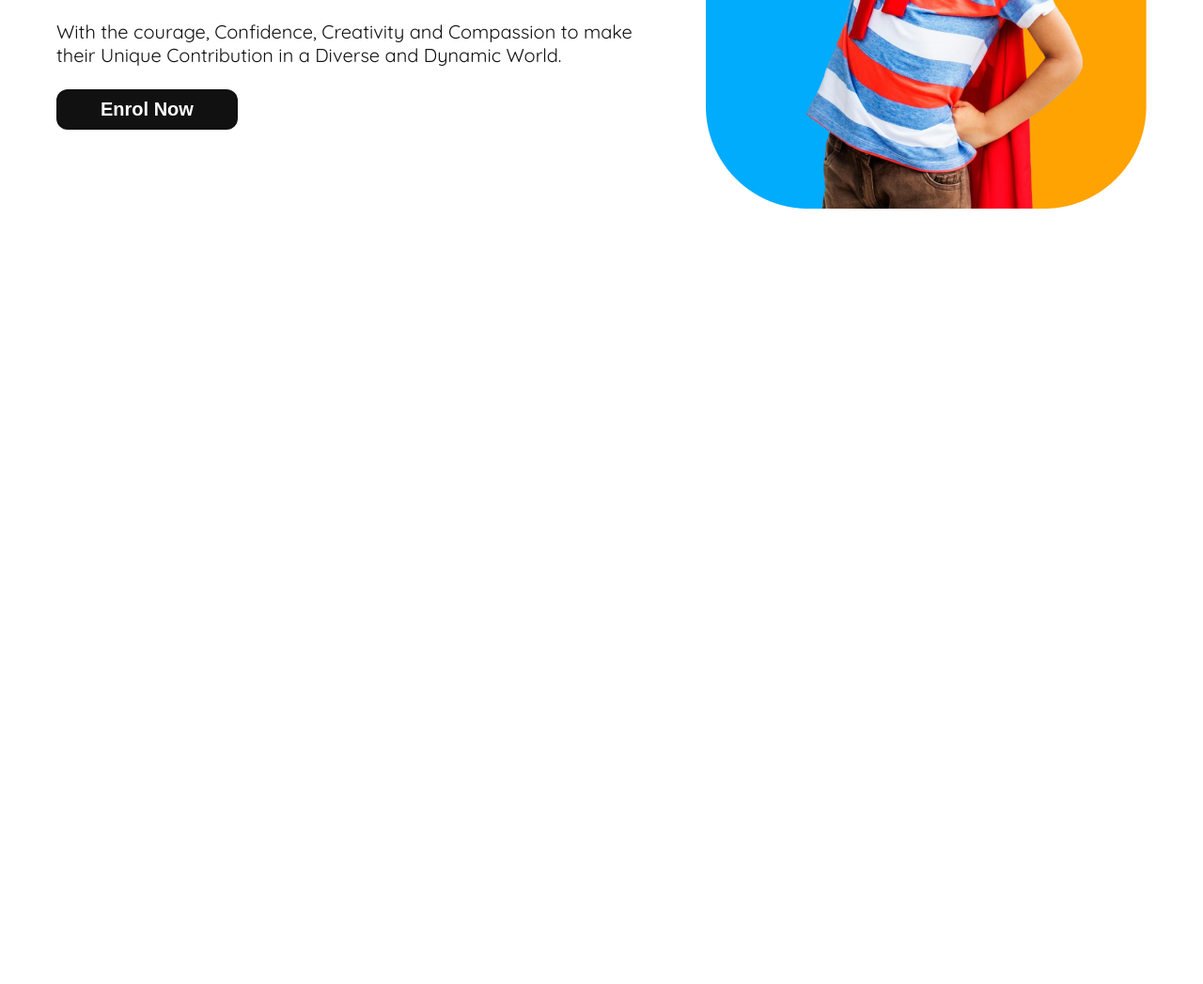
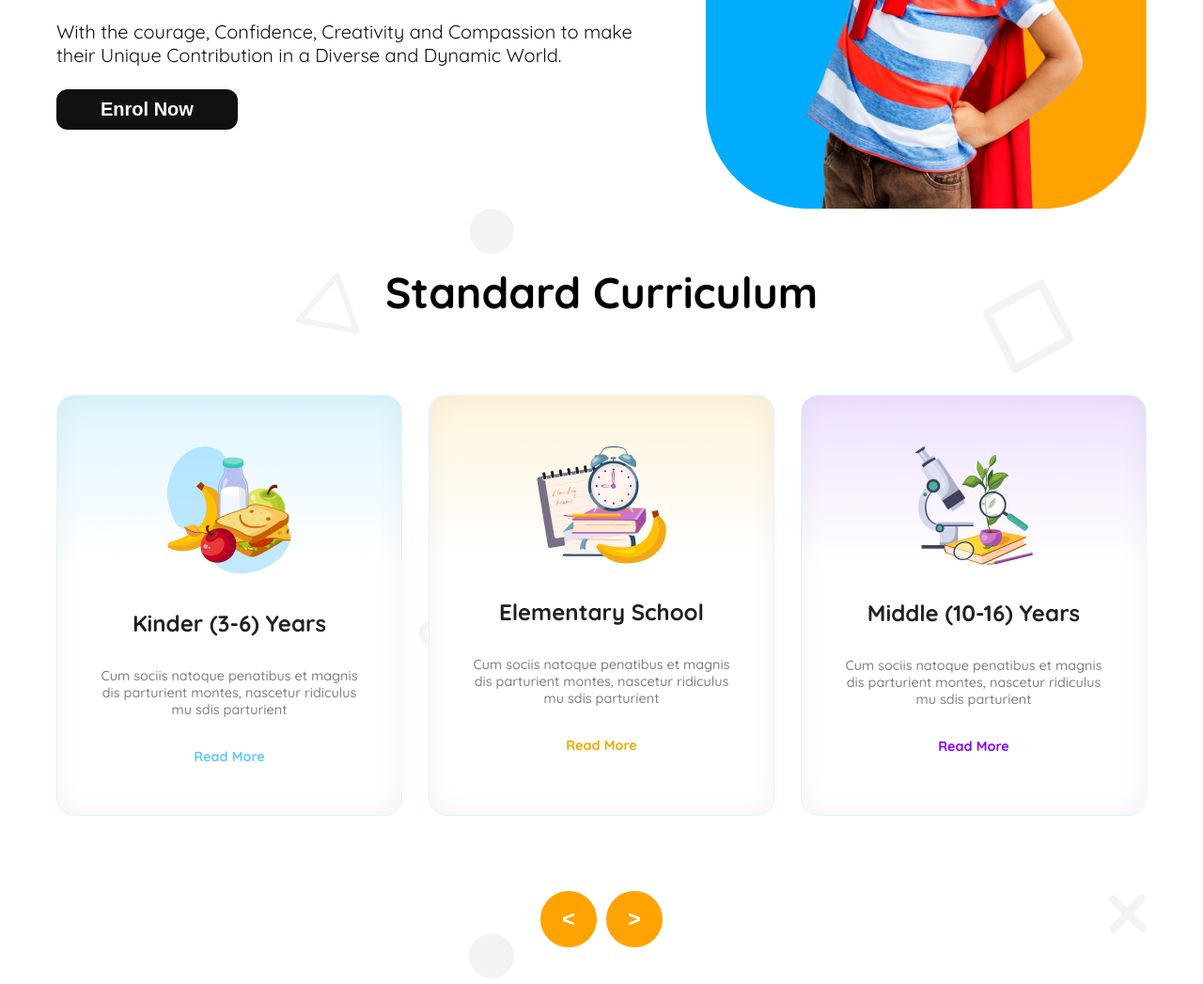
Before and after one commit to OMIT-HASAN-CODER/Assignment-2, a plain HTML site: page index.html in a window 1280 px wide. Shown: the part 537-1584 px from the top of the page at 94% size. Before the commit the page ends 800 px from the top, so only its background shows below. Drawn offline with Linux system fonts and the light colour scheme.

Commit message:
add curriculum section

```diff
--- a/index.html
+++ b/index.html
@@ -45,6 +45,41 @@
                 <img class="banner-img" src="assets/hero-kids.png" alt="kids image">
             </div>
         </section>
+        <section class="curriculums display-flex">
+            <div>
+                <h3 class="curriculums-title">Standard Curriculum</h3>
+            </div>
+            <div class="curriculums-container">
+                <div class="curriculum-card-1 display-flex">
+                    <div>
+                        <img class="curriculum-icon" src="assets/kinder.png" alt="kinder">
+                        <h3 class="curriculum-title">Kinder (3-6) Years</h3>
+                        <p class="curriculum-description">Cum sociis natoque penatibus et magnis dis parturient montes, nascetur ridiculus mu sdis parturient</p>
+                        <p class="read-more-1">Read More</p>
+                    </div>
+                </div>
+                <div class="curriculum-card-2 display-flex">
+                    <div>
+                        <img class="curriculum-icon" src="assets/elementary.png" alt="elementary">
+                        <h3 class="curriculum-title">Elementary School</h3>
+                        <p class="curriculum-description">Cum sociis natoque penatibus et magnis dis parturient montes, nascetur ridiculus mu sdis parturient</p>
+                        <p class="read-more-2">Read More</p>
+                    </div>
+                </div>
+                <div class="curriculum-card-3 display-flex">
+                    <div>
+                        <img class="curriculum-icon" src="assets/middle.png" alt="middle">
+                        <h3 class="curriculum-title">Middle (10-16) Years</h3>
+                        <p class="curriculum-description">Cum sociis natoque penatibus et magnis dis parturient montes, nascetur ridiculus mu sdis parturient</p>
+                        <p class="read-more-3">Read More</p>
+                    </div>
+                </div>
+            </div>
+            <div class="btn-container">
+                <button class="arrow-btn"><</button>
+                <button class="arrow-btn">></button>
+              </div>
+        </section>
     </main>
     <footer></footer>
 </body>
--- a/style.css
+++ b/style.css
@@ -25,6 +25,11 @@
 
 .color-4{
     color: #5D58EF;
+}
+
+main{
+    max-width: 1440px;
+    margin: 0px auto;
 }
 
 
@@ -117,6 +122,128 @@ header{
 
 
 
+/* curriculums styles */
+.curriculums{
+    background-image: url('assets/bg.png');
+    flex-direction: column;
+}
+
+.curriculums-title{
+    justify-content: center;
+    text-align: center;
+    color: #000;
+    font-size: 2.875rem;
+    font-weight: 700;
+    margin-top: 60px;
+    margin-bottom: 80px;
+}
+
+
+.curriculums-container{
+    max-width: 1160px;
+    margin: 0px auto;
+    display: grid;
+    grid-template-columns: repeat(3, 1fr);
+    gap: 28px;
+}
+
+.curriculum-card-1{
+    border-radius: 18.864px;
+    border: 0.943px solid #DEF5FF;
+    text-align: center;
+    justify-content: center;
+    padding: 53px 40px;
+    box-shadow: 0px 0px 28.296px 0.943px rgba(0, 0, 0, 0.05) inset;
+    background: linear-gradient(180deg, #DEF5FF 0%, rgba(255, 255, 255, 0.00) 40%), #FFF;
+}
+
+.curriculum-card-2{
+    border-radius: 18.864px;
+    border: 0.943px solid #DEF5FF;
+    text-align: center;
+    justify-content: center;
+    padding: 53px 40px;
+    box-shadow: 0px 0px 28.296px 0.943px rgba(0, 0, 0, 0.05) inset;
+    background: linear-gradient(180deg, #FFF4DC 0%, rgba(255, 255, 255, 0.00) 40%), #FFF;
+}
+
+.curriculum-card-3{
+    border-radius: 18.864px;
+    border: 0.943px solid #DEF5FF;
+    text-align: center;
+    justify-content: center;
+    padding: 53px 40px;
+    box-shadow: 0px 0px 28.296px 0.943px rgba(0, 0, 0, 0.05) inset;
+    background: linear-gradient(180deg, #EEE1FF 0%, rgba(255, 255, 255, 0.00) 40%), #FFF;
+}
+
+.curriculum-title{
+    color: #202020;
+    font-size: 1.5rem;
+    font-weight: 700;
+    margin-top: 32px;
+    margin-bottom: 0px;
+}
+
+.curriculum-description{
+    color: #808080;
+    font-size: 0.9rem;
+    font-weight: 500;
+    margin-top: 32px;
+    margin-bottom: 0px;
+}
+
+.read-more-1{
+    color: #64C8FF;
+    font-size: 0.9rem;
+    font-weight: 700;
+    margin-top: 32px;
+    margin-bottom: 0px;
+}
+
+.read-more-2{
+    color: #F0AA00;
+    font-size: 0.9rem;
+    font-weight: 700;
+    margin-top: 32px;
+    margin-bottom: 0px;
+}
+
+.read-more-3{
+    color: #8700FF;
+    font-size: 0.9rem;
+    font-weight: 700;
+    margin-top: 32px;
+    margin-bottom: 0px;
+}
+.btn-container{
+    display: flex;
+    justify-content: center;
+    align-items: center;
+    gap: 10px;
+}
+
+.arrow-btn{
+    width: 60px;
+    height: 60px;
+    margin-top: 80px;
+    margin-bottom: 60px;
+    border-radius: 30px;
+    background-color: #FEA301;
+    border: none;
+    color: #ffffff;
+    font-size: 1.5rem;
+    font-weight: 900;
+}
+
+.arrow-btn span{
+    color: #ffffff;
+    font-size: 1.5rem;
+    font-weight: 900;
+}
+
+
+
 /* responsive styles */
 @media screen and (min-width: 576px){
     .hide{
@@ -147,9 +274,7 @@ header{
 
     .banner{
         max-width: 357px;
-        display: grid;
-        /* grid-template-columns: 1fr; */
-        /* grid-template-rows: 1fr; */
+        flex-direction: column-reverse;
         justify-content: center;
         align-items: center;
         padding: 20px 0px;
@@ -157,8 +282,6 @@ header{
     }
 
     .banner-content{
-        grid-column: 1;
-        grid-row: 2;
         text-align: center;
     }
 
```
